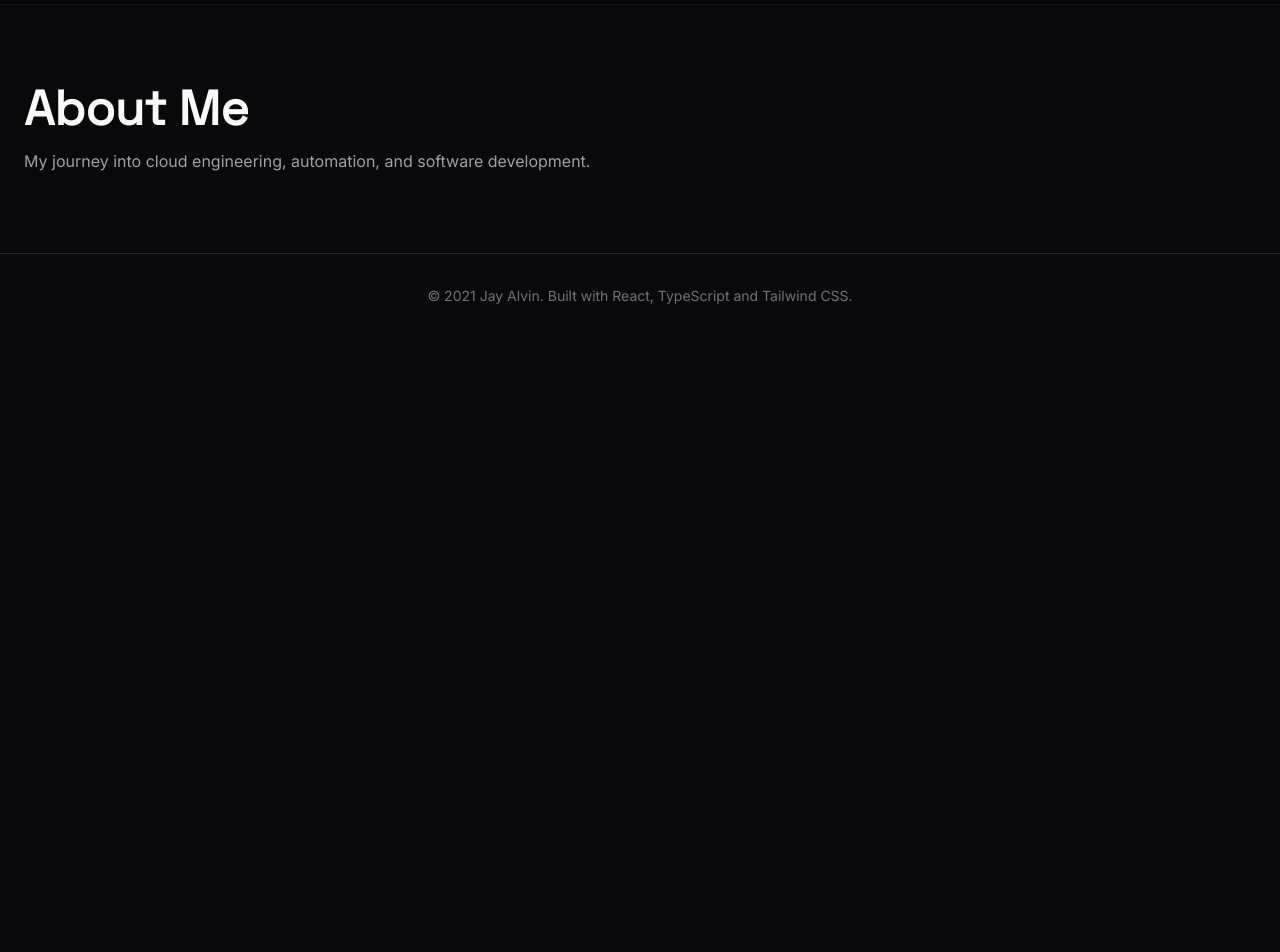
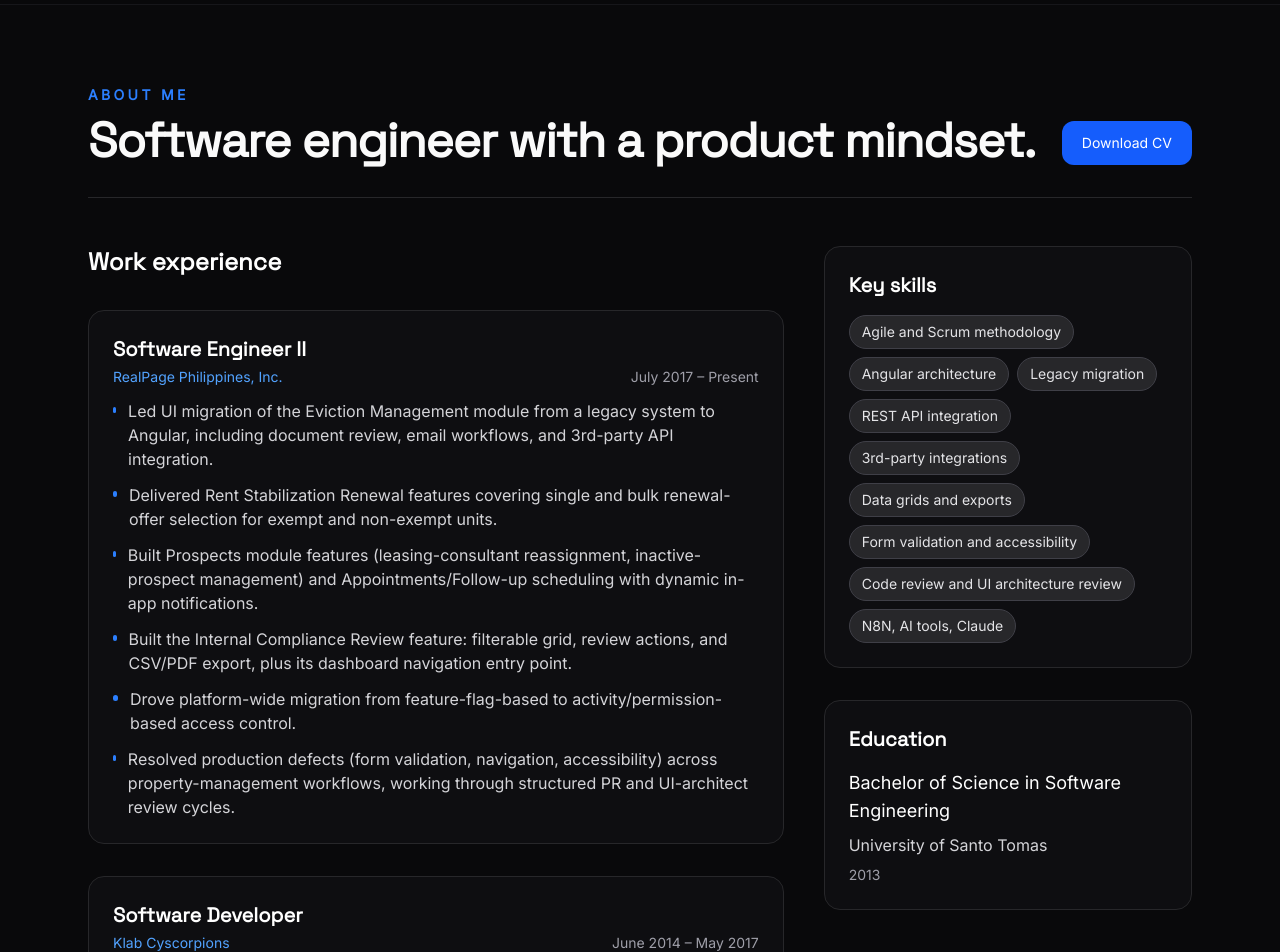
Before and after one commit to jalvinco/portfolio, a React app: page /about in a window 1280 px wide. Shown: the part 60-1012 px from the top of the page. Before the commit the page ends 800 px from the top, so only its background shows below. Built offline with nearby package versions, Linux system fonts and the light colour scheme; the HTML template or start-up script is replaced by a standard one.

Commit message:
update questions and about

```diff
--- a/src/components/layout/Navbar.tsx
+++ b/src/components/layout/Navbar.tsx
@@ -6,8 +6,8 @@ const links = [
   { name: "Home", path: "/" },
   { name: "Projects", path: "/projects" },
   { name: "Photography", path: "/photography" },
-  { name: "Lab", path: "/lab" },
-  { name: "About", path: "/about" },
+  // { name: "Lab", path: "/lab" },
+  // { name: "About", path: "/about" },
   { name: "Contact", path: "/contact" },
 ];
 
--- a/src/components/sections/Hero.tsx
+++ b/src/components/sections/Hero.tsx
@@ -16,8 +16,8 @@ function Hero() {
   {
     <div className="max-w-3xl">
         <div className="mb-6 inline-flex rounded-full border border-blue-500/20 bg-blue-500/10 px-4 py-2 text-sm text-blue-400">
-  Open to Cloud Engineering Opportunities
-</div>
+          Site is under development. Check back soon for updates!
+        </div>
         <p className="mb-2 text-blue-500 font-medium">{profile.greeting}</p>
 
         <h1 className="mt-4 text-6xl font-black leading-tight md:text-7xl">
@@ -35,8 +35,8 @@ function Hero() {
         </div>
 
         <p className="mt-8 max-w-2xl text-lg leading-8 text-zinc-400">
-  {profile.description}
-</p>
+          {profile.description}
+        </p>
 
         <div className="mt-10 flex flex-wrap gap-4">
           <Link
--- a/src/data/profile.ts
+++ b/src/data/profile.ts
@@ -1,24 +1,23 @@
+const resumeUrl = new URL("../assets/Jay-Alvin-CV.pdf", import.meta.url).href;
+
 export const profile = {
   greeting: "Hi, I'm",
-    subtitle: ["JaySub", "next"],
+  subtitle: ["JaySub", "next"],
   name: "Jay Alvin",
-    title: "Title",
-  headline: "Cloud Engineer",
+  title: "Title",
+  headline: "Software Engineer",
 
   roles: [
     "Automation Builder",
-    "React Native Developer",
+    "React/Vite/Angular/Vue Developer",
     "Street Photographer",
   ],
 
   description:
-    "Building cloud infrastructure, AI-powered automations, mobile applications, and sharing stories through photography.",
+    "Building cloud infrastructure, AI-powered automations, web applications, and sharing stories through photography.",
 
-  github: "https://github.com/YOUR_USERNAME",
-
+  github: "https://github.com/jayalvinco",
   linkedin: "",
-
   email: "",
-
-  resume: "/resume.pdf",
+  resume: resumeUrl,
 };
--- /dev/null
+++ b/src/data/questions.ts
@@ -0,0 +1,12 @@
+export const quickQuestions = [
+  "Are you currently employed?",
+  "What kind of projects do you usually work on?",
+  "Are you available for freelance work?",
+  "What technologies do you enjoy using most?",
+  "Where are you based?",
+  "What does a typical workday look like for you?",
+  "How did you get into software development?",
+  "What are you building next?",
+  "What do you enjoy outside of work?",
+  "Which project are you most proud of?",
+];
--- a/src/pages/About.tsx
+++ b/src/pages/About.tsx
@@ -1,10 +1,135 @@
+import cvFile from "../assets/Jay-Alvin-CV.pdf";
+
+const experience = [
+  {
+    role: "Software Engineer II",
+    period: "July 2017 – Present",
+    company: "RealPage Philippines, Inc.",
+    bullets: [
+      "Led UI migration of the Eviction Management module from a legacy system to Angular, including document review, email workflows, and 3rd-party API integration.",
+      "Delivered Rent Stabilization Renewal features covering single and bulk renewal-offer selection for exempt and non-exempt units.",
+      "Built Prospects module features (leasing-consultant reassignment, inactive-prospect management) and Appointments/Follow-up scheduling with dynamic in-app notifications.",
+      "Built the Internal Compliance Review feature: filterable grid, review actions, and CSV/PDF export, plus its dashboard navigation entry point.",
+      "Drove platform-wide migration from feature-flag-based to activity/permission-based access control.",
+      "Resolved production defects (form validation, navigation, accessibility) across property-management workflows, working through structured PR and UI-architect review cycles.",
+    ],
+  },
+  {
+    role: "Software Developer",
+    period: "June 2014 – May 2017",
+    company: "Klab Cyscorpions",
+    bullets: [
+      "Developed and maintained mobile game applications, contributing to both client-side and server-side components throughout the development lifecycle.",
+      "Implemented bug fixes, performance improvements, and new game features to support regular content updates and enhance player experience.",
+      "Participated in full-cycle game development, from requirements gathering and technical planning to production deployment and post-release support.",
+    ],
+  },
+  {
+    role: "Software Developer",
+    period: "January 2013 – June 2014",
+    company: "Gulliver Integrated Outsourcing",
+    bullets: [
+      "Provided technical support and development assistance for clientele platforms, ensuring system functionality and user satisfaction.",
+      "Participated in the design, research, and development of mobile application solutions, contributing to feature planning and technology evaluation.",
+      "Collaborated with cross-functional teams to analyze requirements, troubleshoot issues, and implement software enhancements.",
+    ],
+  },
+];
+
+const skills = [
+  "Agile and Scrum methodology",
+  "Angular architecture",
+  "Legacy migration",
+  "REST API integration",
+  "3rd-party integrations",
+  "Data grids and exports",
+  "Form validation and accessibility",
+  "Code review and UI architecture review",
+  "N8N, AI tools, Claude",
+];
+
 function About() {
   return (
-    <main className="mx-auto max-w-7xl px-6 py-20">
-      <h1 className="text-5xl font-bold">About Me</h1>
-      <p className="mt-4 text-zinc-400">
-        My journey into cloud engineering, automation, and software development.
-      </p>
+    <main className="mx-auto max-w-6xl px-6 py-20">
+      <header className="mb-12 flex flex-col gap-6 border-b border-zinc-800 pb-8 md:flex-row md:items-end md:justify-between">
+        <div>
+          <p className="text-sm font-semibold uppercase tracking-[0.24em] text-blue-500">
+            About me
+          </p>
+          <h1 className="mt-3 text-4xl font-bold tracking-tight sm:text-5xl">
+            Software engineer with a product mindset.
+          </h1>
+        </div>
+
+        <a
+          href={cvFile}
+          download
+          className="inline-flex items-center justify-center rounded-xl bg-blue-600 px-5 py-3 text-sm font-medium text-white transition hover:bg-blue-500"
+        >
+          Download CV
+        </a>
+      </header>
+
+      <div className="grid gap-10 lg:grid-cols-[1.7fr_0.9fr]">
+        <section>
+          <div className="mb-8">
+            <h2 className="text-2xl font-bold text-white">Work experience</h2>
+          </div>
+
+          <div className="space-y-8">
+            {experience.map((item) => (
+              <article
+                key={`${item.role}-${item.company}`}
+                className="rounded-2xl border border-zinc-800 bg-zinc-900/40 p-6"
+              >
+                <div className="mb-3 flex flex-col gap-2 md:flex-row md:items-end md:justify-between">
+                  <div>
+                    <h3 className="text-xl font-semibold text-white">{item.role}</h3>
+                    <p className="mt-1 text-sm text-blue-400">{item.company}</p>
+                  </div>
+                  <p className="text-sm text-zinc-400">{item.period}</p>
+                </div>
+
+                <ul className="space-y-3 text-zinc-300">
+                  {item.bullets.map((bullet) => (
+                    <li key={bullet} className="flex gap-3">
+                      <span className="mt-2 h-1.5 w-1.5 rounded-full bg-blue-500" aria-hidden="true" />
+                      <span>{bullet}</span>
+                    </li>
+                  ))}
+                </ul>
+              </article>
+            ))}
+          </div>
+        </section>
+
+        <aside className="space-y-8">
+          <div className="rounded-2xl border border-zinc-800 bg-zinc-900/40 p-6">
+            <h3 className="text-xl font-semibold text-white">Key skills</h3>
+            <div className="mt-4 flex flex-wrap gap-2">
+              {skills.map((skill) => (
+                <span
+                  key={skill}
+                  className="rounded-full border border-zinc-700 bg-zinc-800 px-3 py-1.5 text-sm text-zinc-200"
+                >
+                  {skill}
+                </span>
+              ))}
+            </div>
+          </div>
+
+          <div className="rounded-2xl border border-zinc-800 bg-zinc-900/40 p-6">
+            <h3 className="text-xl font-semibold text-white">Education</h3>
+            <div className="mt-4 space-y-2 text-zinc-300">
+              <p className="text-lg font-medium text-white">
+                Bachelor of Science in Software Engineering
+              </p>
+              <p>University of Santo Tomas</p>
+              <p className="text-sm text-zinc-400">2013</p>
+            </div>
+          </div>
+        </aside>
+      </div>
     </main>
   );
 }
```
Also changed, not shown: src/pages/Contact.tsx (+117 -21 lines), 1 other file (tests, documents, lock files or other folders).
